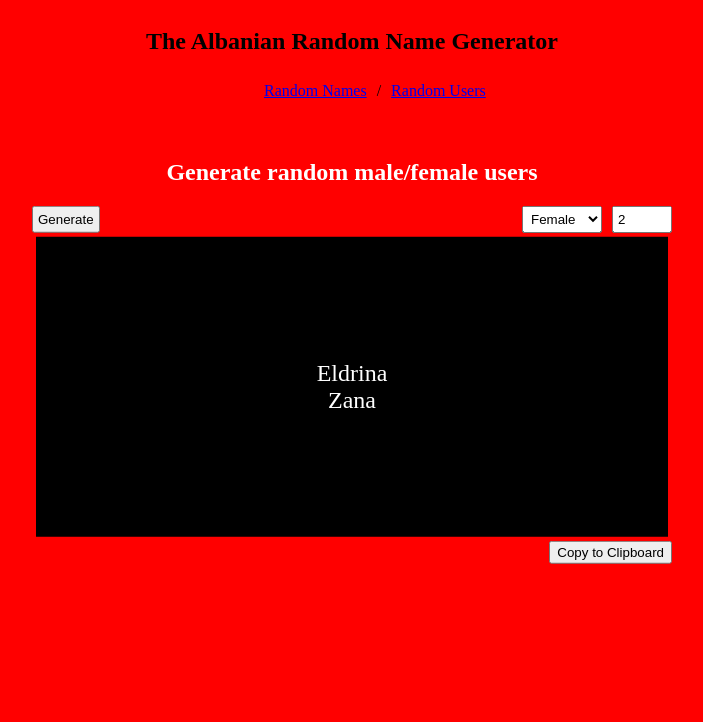
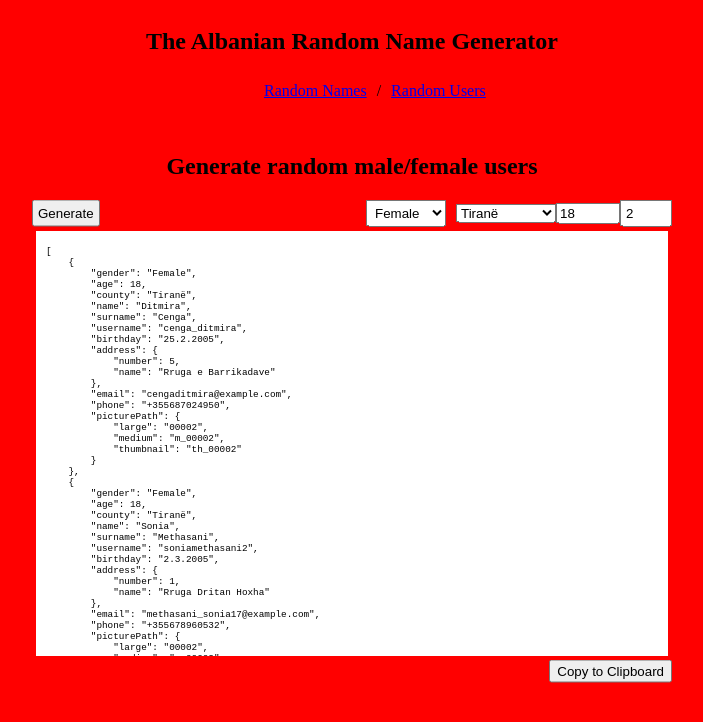
Before and after one commit to ndricimrr/random-albanian-user-generator, an Angular app in the folder app/: page /generate-users in a window 1280 px wide. Shown: the top 722 px of the page, without its empty margins (288-991 px from the left). Built offline with nearby package versions, Linux system fonts and the light colour scheme.

Commit message:
Add initial user generator scenario with JSON format output

```diff
--- a/app/lists/surnames.ts
+++ b/app/lists/surnames.ts
@@ -1,4 +1,4 @@
-const fullListSurnames = [
+export const fullListSurnames = [
   'Abazaj',
   'Abazi',
   'Abdi',
@@ -824,7 +824,6 @@ const fullListSurnames = [
   'Datja',
   'Daulle',
   'Daullja',
-  'Daut',
   'Dautaj',
   'Dauti',
   'Davidhi',
--- a/app/src/app/user-generator/user-generator.component.css
+++ b/app/src/app/user-generator/user-generator.component.css
@@ -9,7 +9,7 @@
 h2 {
   display: flex;
   justify-content: center;
-  color: white;
+  color: rgb(0, 0, 0);
 }
 
 .controlsPanel {
@@ -34,29 +34,37 @@ h2 {
 
 #resultsContainer {
   padding: 4px;
-  height: 300px;
+  height: 400px;
 }
 
 #resultsSubContainer {
-  background-color: rgb(0, 0, 0);
+  background-color: rgb(255, 255, 255);
   height: 100%;
   display: flex;
-  justify-content: center;
+  justify-content: left;
   align-items: center;
+  overflow: auto;
+  padding: 15px 10px 10px;
+}
+
+pre {
+  height: inherit;
+  font-size: 7pt;
 }
 
 #resultsParagraph {
-  color: white;
+  color: rgb(0, 0, 0);
   word-wrap: break-word;
   text-align: center;
   vertical-align: center;
-  font-size: 1.5rem;
+  font-size: 0.9rem;
   line-height: 10%;
 }
 
 .clipboardCopyContainer {
   display: flex;
   justify-content: right;
+  margin-top: 25px;
 }
 
 #copiedMessage {
--- a/app/src/app/user-generator/user-generator.component.html
+++ b/app/src/app/user-generator/user-generator.component.html
@@ -2,7 +2,7 @@
   <h2>Generate random male/female users</h2>
 
   <div class="controlsPanel">
-    <button id="generateButton" (click)="generateRandomNames()">
+    <button id="generateButton" (click)="generateRandomUsers()">
       Generate
     </button>
 
@@ -11,6 +11,21 @@
         <option value="" disabled selected>select female/male</option>
         <option *ngFor="let item of genders" [value]="item">{{ item }}</option>
       </select>
+
+      <select [(ngModel)]="chosenCounty" id="countyDropDown">
+        <option value="" disabled selected>select county</option>
+        <option *ngFor="let item of counties" [value]="item">{{ item }}</option>
+      </select>
+
+      <input
+        type="number"
+        min="18"
+        id="desiredAgeInputField"
+        max="{{ MAX_AGE_ALLOWED }}"
+        step="1"
+        [(ngModel)]="ageDesired"
+        value="18"
+      />
 
       <input
         type="number"
@@ -26,11 +41,7 @@
 
   <div id="resultsContainer">
     <div id="resultsSubContainer">
-      <div>
-        <p id="resultsParagraph" *ngFor="let name of generatedRandomNames">
-          {{ name }}
-        </p>
-      </div>
+      <pre>{{ generatedRandomUsers }}</pre>
     </div>
   </div>
   <div class="clipboardCopyContainer">
--- a/app/src/app/user-generator/user-generator.component.ts
+++ b/app/src/app/user-generator/user-generator.component.ts
@@ -1,9 +1,6 @@
 import { Component } from '@angular/core';
-import { fullListMaleNames } from 'lists/male';
-import { fullListFemaleNames } from 'lists/female';
-import { MALE_NAMES_MAX_LENGTH } from 'lists/male';
-import { FEMALE_NAMES_MAX_LENGTH } from 'lists/female';
-import { getRandomNumber } from '../utils/functions';
+import { fullListCounties } from 'lists/counties';
+import { Gender, User } from '../utils/interfaces';
 
 @Component({
   selector: 'app-user-generator',
@@ -16,10 +13,14 @@ export class UserGeneratorComponent {
   RANDOM_NAMES_RESULTS_PARAGRAPH = 'resultsParagraph';
   NUMBER_OF_NAMES_DESIRED_INPUT = 'numberOfNamesDesiredInputField';
   numberOfNamesDesired = 2;
-  MAX_RANDOM_NAMES_ALLOWED = 10;
-  genders = ['Female', 'Male', 'Both'];
-  chosenGender = 'Female';
-  generatedRandomNames = [''];
+  MAX_RANDOM_NAMES_ALLOWED = 3;
+  MAX_AGE_ALLOWED = 100;
+  ageDesired = 18;
+  genders = ['Female', 'Male'];
+  counties = fullListCounties;
+  chosenCounty = fullListCounties[0];
+  chosenGender = Gender.FEMALE;
+  generatedRandomUsers: string = '';
   resultsParagraphReference: HTMLElement | null = null;
   paragraphLineHeight = '75px';
 
@@ -27,7 +28,7 @@ export class UserGeneratorComponent {
     this.resultsParagraphReference = document.getElementById(
       this.RANDOM_NAMES_RESULTS_PARAGRAPH
     );
-    this.generateRandomNames();
+    this.generateRandomUsers();
     this.paragraphLineHeight = 150 / this.numberOfNamesDesired + 'px';
   }
 
@@ -36,7 +37,7 @@ export class UserGeneratorComponent {
    * @returns if chosen gender is female or not
    */
   isGenderFemale() {
-    return this.chosenGender === 'Female' ? true : false;
+    return this.chosenGender === Gender.FEMALE ? true : false;
   }
 
   /**
@@ -44,56 +45,38 @@ export class UserGeneratorComponent {
    * @returns if chosen gender is male or not
    */
   isGenderMale() {
-    return this.chosenGender === 'Male' ? true : false;
+    return this.chosenGender === Gender.MALE ? true : false;
   }
 
   /**
    * Generates a desired number of random names from the given "randomNamesList" of names
    * provided a chosen gender
    */
-  generateRandomNames() {
+  generateRandomUsers() {
     if (this.numberOfNamesDesired > this.MAX_RANDOM_NAMES_ALLOWED) {
-      alert('Maximum number of allowed random names 10');
+      alert('Maximum number of allowed random users allowed 10');
       return;
     }
 
-    let randomNamesTempList: string[] = [];
-    const maxIndex = this.isGenderFemale()
-      ? FEMALE_NAMES_MAX_LENGTH - 1
-      : MALE_NAMES_MAX_LENGTH - 1;
-    if (this.isGenderFemale()) {
-      for (let index = 0; index < this.numberOfNamesDesired; index++) {
-        const randomIndex = getRandomNumber(0, maxIndex);
-        randomNamesTempList.push(fullListFemaleNames[randomIndex]);
-      }
-    } else if (this.isGenderMale()) {
-      for (let index = 0; index < this.numberOfNamesDesired; index++) {
-        const randomIndex = getRandomNumber(0, maxIndex);
-        randomNamesTempList.push(fullListMaleNames[randomIndex]);
-      }
-    } else {
-      const maxIndex =
-        FEMALE_NAMES_MAX_LENGTH < MALE_NAMES_MAX_LENGTH
-          ? FEMALE_NAMES_MAX_LENGTH
-          : MALE_NAMES_MAX_LENGTH;
-      for (let index = 0; index < this.numberOfNamesDesired; index++) {
-        const randomIndex = getRandomNumber(0, maxIndex);
-        const isFemale = getRandomNumber(0, 1);
-        isFemale
-          ? randomNamesTempList.push(fullListFemaleNames[randomIndex])
-          : randomNamesTempList.push(fullListMaleNames[randomIndex]);
-      }
+    let randomNamesTempList: User[] = [];
+
+    for (let index = 0; index < this.numberOfNamesDesired; index++) {
+      const randomUser = new User(
+        this.chosenGender,
+        this.ageDesired,
+        this.chosenCounty
+      );
+      randomNamesTempList.push(randomUser);
     }
-    this.generatedRandomNames = randomNamesTempList;
+    this.generatedRandomUsers = JSON.stringify(
+      randomNamesTempList,
+      undefined,
+      4
+    );
   }
 
   copyToClipboard() {
-    const listOfNames = this.generatedRandomNames.map((name) => name).join(' ');
-    // Copy the text inside the text field
-    if (!listOfNames) {
-      return;
-    }
-    navigator.clipboard.writeText(listOfNames);
+    navigator.clipboard.writeText(this.generatedRandomUsers);
     const copiedMessageElement = document.getElementById('copiedMessage');
     if (!copiedMessageElement) {
       return;
--- a/app/src/app/utils/functions.ts
+++ b/app/src/app/utils/functions.ts
@@ -2,6 +2,8 @@ import { fullListCounties } from 'lists/counties';
 import { fullListFemaleNames } from 'lists/female';
 import { fullListFemalePaths } from 'lists/female_image_paths';
 import { fullListMaleNames } from 'lists/male';
+import { fullListSurnames } from 'lists/surnames';
+
 import { fullListMalePaths } from 'lists/male_image_paths';
 import { fullListStreetsByCity } from 'lists/streets';
 import { Address, AgeGroup, Gender, PicturePath } from './interfaces';
@@ -26,7 +28,7 @@ export function getRandomNumber(min: number, max: number): number {
  */
 export function getRandomBirthday(age: number): string {
   const date = getRandomNumber(1, 30);
-  const month = getRandomNumber(1, 13);
+  const month = getRandomNumber(1, 12);
   const birthYear = new Date().getFullYear() - age;
   return date + '.' + month + '.' + birthYear;
 }
@@ -37,7 +39,7 @@ export function getRandomBirthday(age: number): string {
  */
 export function getRandomPhoneNumber(): string {
   const operators = ['7', '8', '9'];
-  const operatorIndex = getRandomNumber(0, 3);
+  const operatorIndex = getRandomNumber(0, operators.length - 1);
   const firstTwo = getRandomNumber(10, 100);
   const secondTwo = getRandomNumber(11, 99);
   const thirdThree = getRandomNumber(100, 1000);
@@ -54,7 +56,7 @@ export function getRandomPhoneNumber(): string {
  */
 export function getRandomEmail(name: string, surname: string): string {
   const separators = ['.', '_', '', '-'];
-  const separatorIndex = getRandomNumber(0, 4);
+  const separatorIndex = getRandomNumber(0, separators.length - 1);
   const nameSurname =
     name.toLowerCase() + separators[separatorIndex] + surname.toLowerCase();
   const surnameName =
@@ -62,10 +64,9 @@ export function getRandomEmail(name: string, surname: string): string {
   const randomNumber = getRandomNumber(0, 20);
   const isRandomNumberAdded = !!getRandomNumber(0, 1);
   const isNameFirst = !!getRandomNumber(0, 1);
-  const emailUsername =
-    (isNameFirst ? nameSurname : surnameName) + isRandomNumberAdded
-      ? randomNumber
-      : '';
+  const emailUsername = (isNameFirst ? nameSurname : surnameName).concat(
+    isRandomNumberAdded ? randomNumber + '' : ''
+  );
   return emailUsername + '@' + 'example.com';
 }
 
@@ -156,7 +157,7 @@ export function getRandomAge(): number {
  */
 export function getRandomUsername(name: string, surname: string): string {
   const separators = ['.', '_', '', '-'];
-  const separatorIndex = getRandomNumber(0, 4);
+  const separatorIndex = getRandomNumber(0, separators.length - 1);
   const nameSurname =
     name.toLowerCase() + separators[separatorIndex] + surname.toLowerCase();
   const surnameName =
@@ -167,7 +168,7 @@ export function getRandomUsername(name: string, surname: string): string {
 
   return (
     (isNameFirst ? nameSurname : surnameName) +
-    (isRandomNumberAdded ? randomNumber : '')
+    (isRandomNumberAdded ? randomNumber + '' : '')
   );
 }
 
--- a/app/src/app/utils/interfaces.ts
+++ b/app/src/app/utils/interfaces.ts
@@ -20,8 +20,8 @@ export interface Address {
 }
 
 export enum Gender {
-  FEMALE = 'F',
-  MALE = 'M',
+  FEMALE = 'Female',
+  MALE = 'Male',
 }
 
 export interface PicturePath {
```
